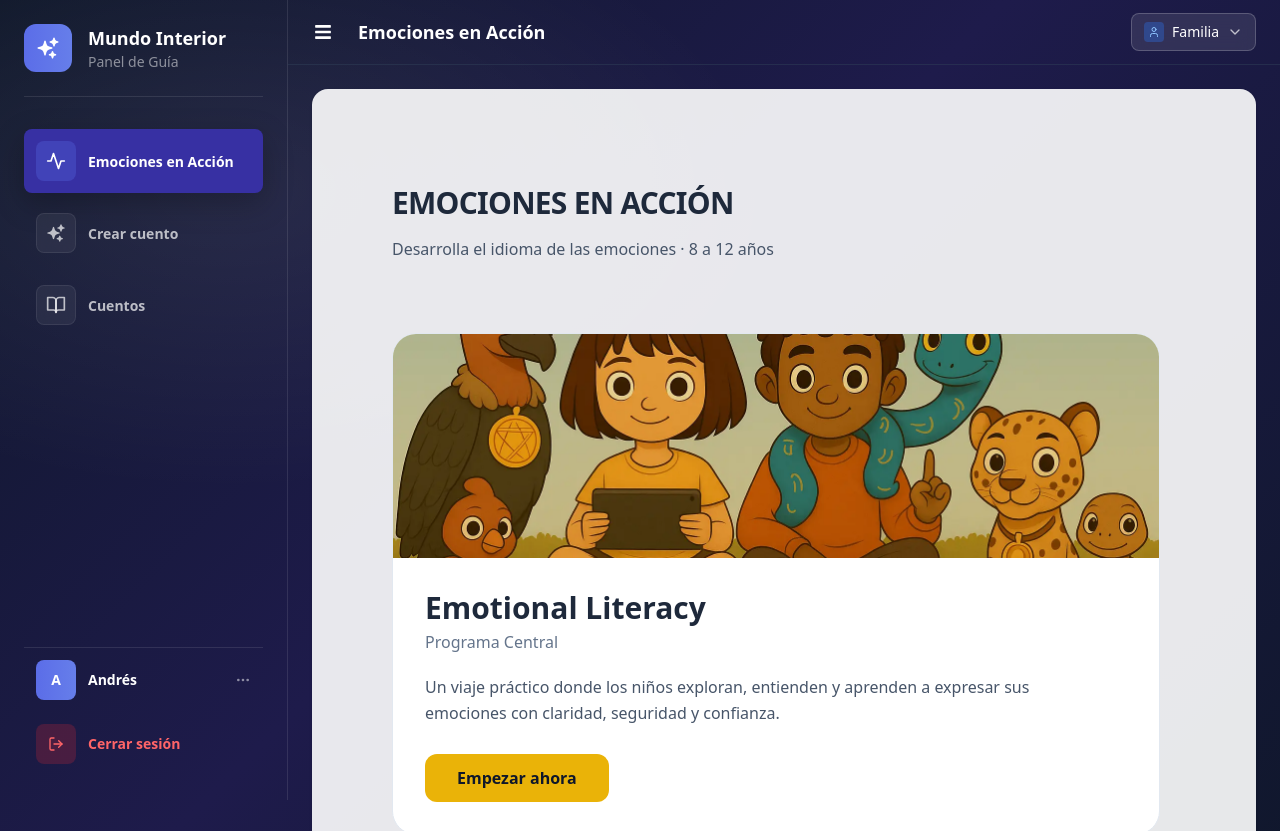
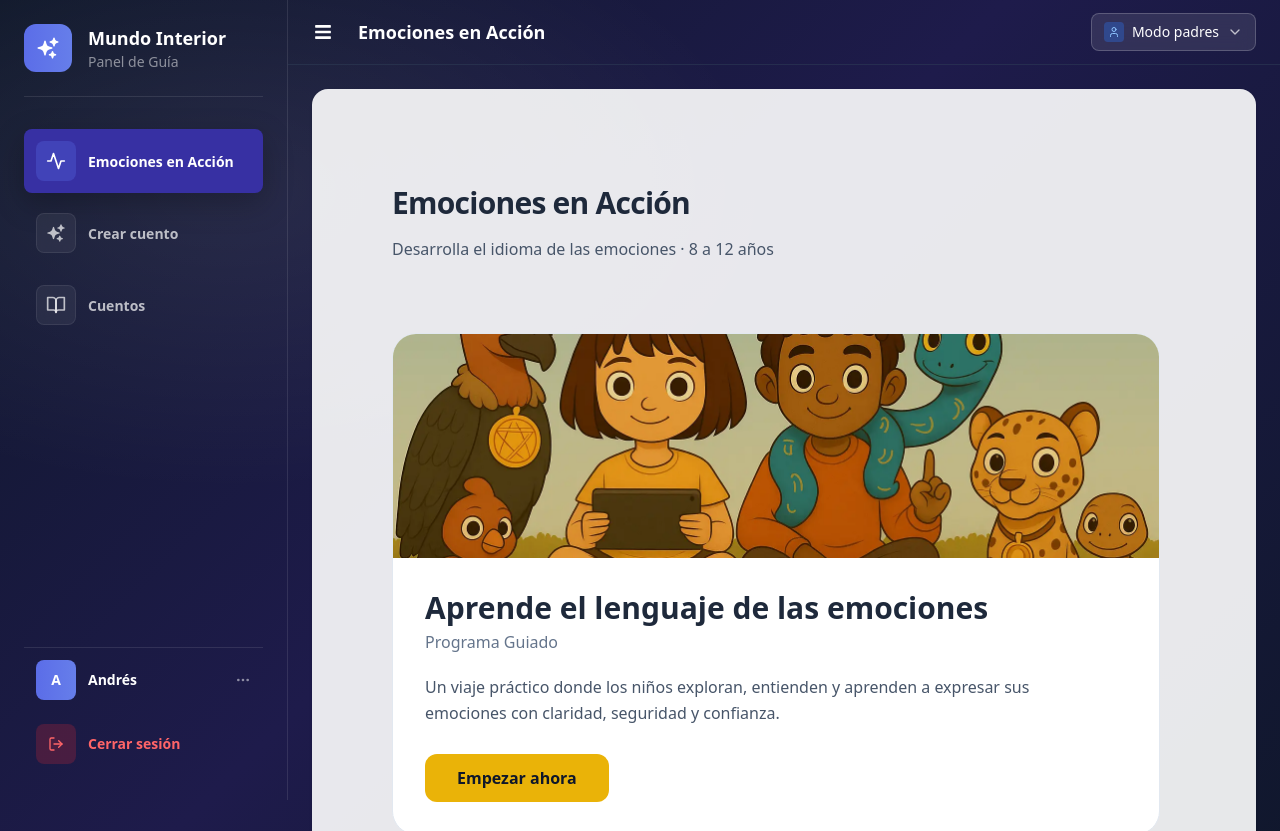
Before and after one commit to and27/mundo, a Next.js app: page /parentDashboard in a window 1280 px wide. Shown: the top 831 px of the page. Built offline with nearby package versions, Linux system fonts and the light colour scheme.

Commit message:
chore(ui):  improve UX copy across program entry screens

```diff
--- a/src/components/assistant/InputForm.tsx
+++ b/src/components/assistant/InputForm.tsx
@@ -59,10 +59,31 @@ export default function InputForm({
 
   return (
     <div className="max-w-4xl px-5 md:px-20 mi-stack-md">
+      <header className="mi-section-header">
+        <h1 className="text-xl md:text-3xl tracking-tight font-extrabold text-neutral-800 mi-section-title">
+          Crea un cuento personalizado
+        </h1>
+        <p className="text-neutral-600">
+          A partir de lo que nos cuentes, crearemos una historia para acompañar
+          esa emoción.
+        </p>
+      </header>
+
+      {/* Input card */}
+      <form
+        onSubmit={handleSubmit}
+        className={[
+          "rounded-2xl transition-all",
+          "bg-white/90 border border-white/60 backdrop-blur-sm",
+          isFocused ? "shadow-lg border-primary-300" : "",
+          isLoading ? "opacity-60" : "",
+        ].join(" ")}
+      >
+        <div className="p-6 mi-stack-md">
           {/* Suggestions header */}
           <button
             onClick={() => setIsExpanded(!isExpanded)}
-        className="ml-3 flex items-center gap-3 text-sm text-neutral-600 hover:text-neutral-800 transition"
+            className="flex items-center gap-3 text-sm text-neutral-600 hover:text-neutral-800 transition"
           >
             <div className="w-8 h-8 rounded-lg mi-accent-gradient flex items-center justify-center">
               <Lightbulb className="w-4 h-4 text-white" />
@@ -95,31 +116,6 @@ export default function InputForm({
               </div>
             </div>
           )}
-
-      {/* Input card */}
-      <form
-        onSubmit={handleSubmit}
-        className={[
-          "rounded-2xl transition-all",
-          "bg-white/90 border border-white/60 backdrop-blur-sm",
-          isFocused ? "shadow-lg border-primary-300" : "",
-          isLoading ? "opacity-60" : "",
-        ].join(" ")}
-      >
-        <div className="p-6 mi-stack-md">
-          <div className="flex items-center gap-3">
-            <div className="w-8 h-8 rounded-lg mi-accent-gradient flex items-center justify-center">
-              <MessageCircle className="w-4 h-4 text-white" />
-            </div>
-            <h3 className="font-semibold text-neutral-800">
-              Crea un cuento personalizado
-            </h3>
-          </div>
-
-          <p className="text-neutral-600 text-sm">
-            A partir de lo que nos cuentes, crearemos una historia para
-            acompañar esa emoción.
-          </p>
 
           <div>
             <TextareaWithCounter
--- a/src/components/dashboard/GeneratedStories.tsx
+++ b/src/components/dashboard/GeneratedStories.tsx
@@ -67,7 +67,7 @@ export default function GeneratedStories() {
     <div className="max-w-4xl px-5 md:px-20 mi-stack-md">
       <div className="mi-section-header">
         <h1 className="text-xl md:text-3xl tracking-tight font-extrabold text-neutral-800 mi-section-title">
-          {"Tu biblioteca de cuentos".toUpperCase()}
+          {"Tu biblioteca de cuentos"}
         </h1>
         <p className="text-neutral-600">
           Accede a todos los cuentos emocionales que has creado (
--- a/src/components/dashboard/ModeToggle.tsx
+++ b/src/components/dashboard/ModeToggle.tsx
@@ -52,7 +52,7 @@ export default function ModeToggle({
       default: // individual
         return {
           icon: <User className="w-3 h-3" />,
-          label: "Familia",
+          label: "Modo padres",
           bgColor: "bg-blue-500/30 text-blue-300",
           bgColorInline: "bg-blue-100 text-blue-600",
         };
--- a/src/components/dashboard/ProgramCatalogSection.tsx
+++ b/src/components/dashboard/ProgramCatalogSection.tsx
@@ -28,8 +28,8 @@ export default function ProgramCatalogSection() {
       />
 
       <ProgramMainCard
-        title="Emotional Literacy"
-        subtitle="Programa Central"
+        title="Aprende el lenguaje de las emociones"
+        subtitle="Programa Guiado"
         description="Un viaje práctico donde los niños exploran, entienden y aprenden a expresar sus emociones con claridad, seguridad y confianza."
         image="/images/all.webp"
         onEnter={() =>
--- a/src/components/program/ProgramHero.tsx
+++ b/src/components/program/ProgramHero.tsx
@@ -10,7 +10,7 @@ export default function ProgramHero({
   return (
     <div className="mi-section-header">
       <h1 className="text-xl md:text-3xl tracking-tight font-extrabold text-neutral-800 mi-section-title">
-        {title.toUpperCase()}
+        {title}
       </h1>
 
       {subtitle && <p className="text-neutral-600">{subtitle}</p>}
--- a/src/components/program/ProgramLessonList.tsx
+++ b/src/components/program/ProgramLessonList.tsx
@@ -55,7 +55,7 @@ export default function ProgramLessonsList() {
     <div className="max-w-4xl px-5 md:px-20 mi-stack-lg">
       <header className="mi-section-header">
         <h1 className="text-3xl md:text-4xl tracking-tight font-extrabold text-neutral-800 mi-section-title">
-          Emociones en Acción
+          Aprende el lenguaje de las emociones
         </h1>
         <p className="text-neutral-600 max-w-xl leading-relaxed">
           Explora cada emoción a través de cuentos interactivos y reflexiones
```
Lines whose indentation alone changed are shown as unchanged.
